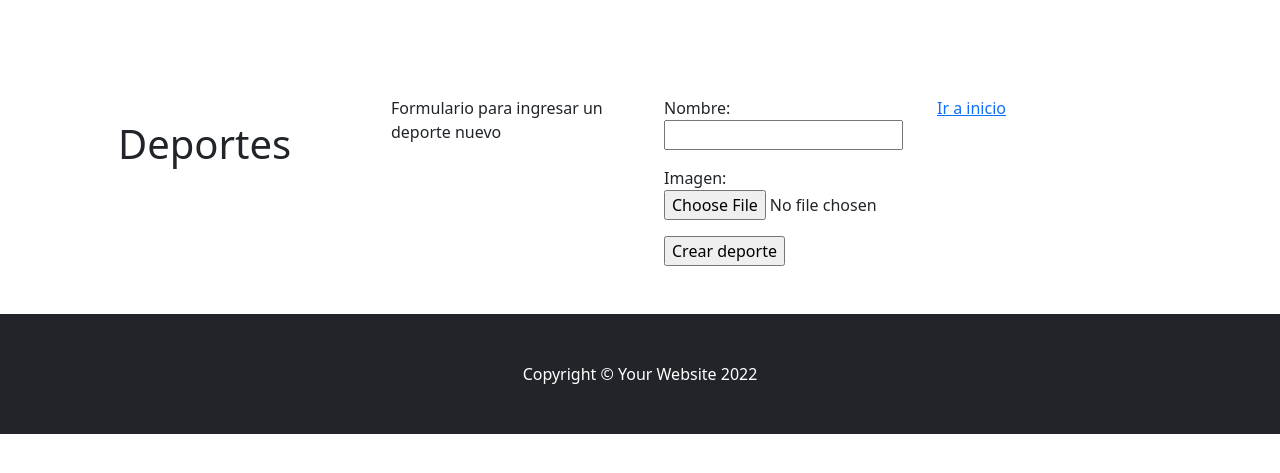
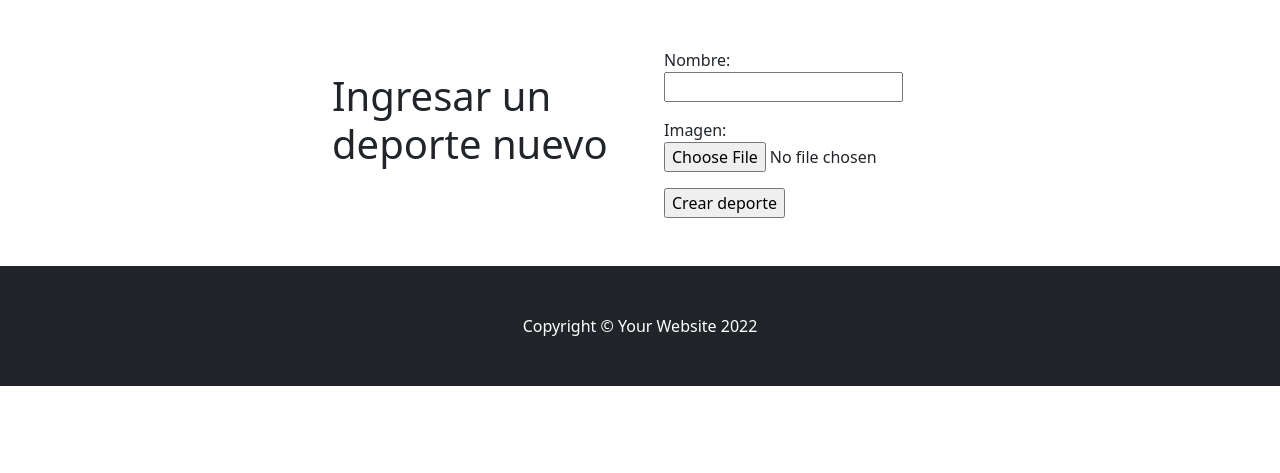
Before and after one commit to mcarbmont89/ECOMMERCE-DEPORTES, a Django app: page /productos/nuevo_deporte/ in a window 1280 px wide. Shown: the part 273-746 px from the top of the page. Run offline with Django 4.2, Linux system fonts and the light colour scheme; some libraries are stand-ins or nearby versions.

Commit message:
Formularios para cargar y listar todos los artículos

```diff
--- a/ecommerce/productos/templates/productos/base.html
+++ b/ecommerce/productos/templates/productos/base.html
@@ -39,7 +39,7 @@
                         <li class="nav-item dropdown">
                             <a class="nav-link dropdown-toggle" id="navbarDropdown" href="#" role="button" data-bs-toggle="dropdown" aria-expanded="false">Productos</a>
                             <ul class="dropdown-menu" aria-labelledby="navbarDropdown">
-                                <li><a class="dropdown-item" href="#!">Todos</a></li>
+                                <li><a class="dropdown-item" href="{% url 'articulos-listar' %}">Todos</a></li>
                                 <li><hr class="dropdown-divider" /></li>
                                 <li><a class="dropdown-item" href="#!">Basquet</a></li>
                                 <li><a class="dropdown-item" href="#!">Fútbol</a></li>
@@ -82,13 +82,11 @@
         </header>
         <!-- Section-->
         <section class="py-5">
-            <div class="container px-4 px-lg-5 mt-5">
-                <div class="row gx-4 gx-lg-5 row-cols-2 row-cols-md-3 row-cols-xl-4 justify-content-center">
-                {% block contenido%}
 
-                {% endblock %}
-                </div>
-            </div>
+            {% block contenido%}
+
+            {% endblock %}
+
         </section>
         <!-- Footer-->
         <footer class="py-5 bg-dark">
--- a/ecommerce/productos/templates/productos/deportes_nuevo.html
+++ b/ecommerce/productos/templates/productos/deportes_nuevo.html
@@ -2,8 +2,9 @@
 
 {% block contenido %}
 
-<h1 class="mt-4">Deportes</h1>
-<p> Formulario para ingresar un deporte nuevo </p>
+<div class="row gx-4 gx-lg-5 row-cols-2 row-cols-md-2 row-cols-xl-4 justify-content-center">
+    <h1 class="mt-4">Ingresar un deporte nuevo</h1>
+
     <form method="post" enctype="multipart/form-data">
         {% csrf_token %}
         <p> Nombre: <input type="text" name="nombre"> </p>
@@ -12,6 +13,6 @@
         <input type="submit" value="Crear deporte">
 
     </form>
-<a href="{% url 'productos-inicio' %}"> Ir a inicio </a>
 
+</div>
 {% endblock %}
--- a/ecommerce/productos/templates/productos/inicio.html
+++ b/ecommerce/productos/templates/productos/inicio.html
@@ -1,6 +1,9 @@
 {% extends "productos/base.html" %}
 
 {% block contenido %}
+
+        <div class="container px-4 px-lg-5 mt-5">
+            <div class="row gx-4 gx-lg-5 row-cols-2 row-cols-md-3 row-cols-xl-4 justify-content-center">
 
                 {% for deporte in deporte_lista %}
                     <div class="col mb-5">
@@ -21,5 +24,7 @@
                         </div>
                     </div>
                 {% endfor %}
+            </div>
+        </div>
 
 {% endblock %}
--- a/ecommerce/productos/urls.py
+++ b/ecommerce/productos/urls.py
@@ -5,5 +5,6 @@ urlpatterns = [
     path("inicio/", inicio, name="productos-inicio"),
     #path("admin/inicio/", admin_inicio, name="admin-inicio"),
     path("nuevo_deporte/",deportes_nuevo,name="deportes-nuevo"),
-    path("nuevo_articulo/",articulo_nuevo,name="articulo-nuevo")
+    path("nuevo_articulo/",articulo_nuevo,name="articulo-nuevo"),
+    path("articulos_listar/",articulos_listar,name="articulos-listar")
 ]
```
Also changed, not shown: ecommerce/productos/templates/productos/articulo_nuevo.html (+8 -4 lines), ecommerce/productos/templates/productos/articulos_listar.html (+30 -0 lines), ecommerce/db.sqlite3, ecommerce/media/articulos/aro_basquet.png (added), ecommerce/media/articulos/guantes_arquero_generico.jpg (added), ecommerce/media/articulos/guantes_arquero_nike.jpg (added), ecommerce/media/articulos/pelota_basquet_molten.jpg (added), ecommerce/media/articulos/pelota_voley_molten.jpg (added), ecommerce/media/deportes/tenis_roger_2.jpg (added), ecommerce/media/deportes/voley_cPaTjXC.jpg (added), ecommerce/productos/views.py (line endings or trailing spaces). Lines whose indentation alone changed are shown as unchanged.
